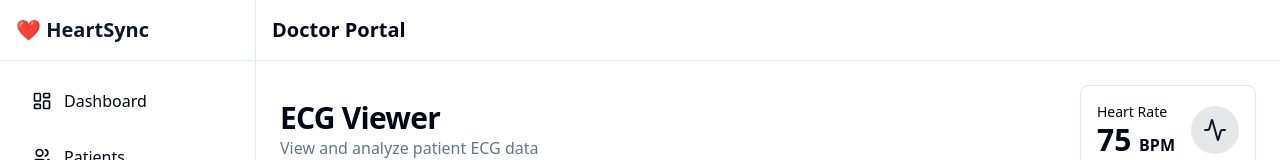
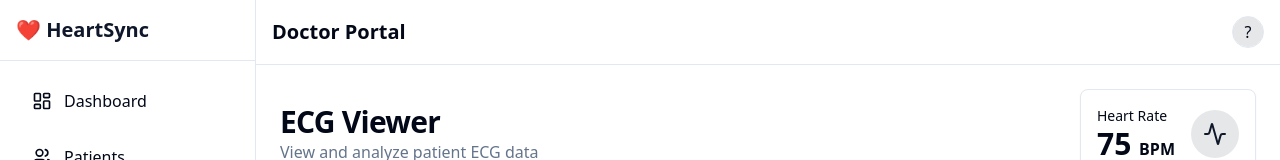
Before and after one commit to shubhamjaiswal69/heartsync-ecg-monitoring-system-, a React (Vite) app: page /doctor/ecg-viewer/1 in a window 1280 px wide. Shown: the top 160 px of the page. Built offline with nearby package versions, Linux system fonts and the light colour scheme.

Commit message:
Add profile button to dashboards
Add profile button to patient and doctor dashboards.

```diff
--- a/src/components/layout/DashboardLayout.tsx
+++ b/src/components/layout/DashboardLayout.tsx
@@ -1,4 +1,3 @@
-
 import { ReactNode, useState } from "react";
 import { Link, useLocation, useNavigate } from "react-router-dom";
 import { Button } from "@/components/ui/button";
@@ -15,6 +14,7 @@ import {
 } from "lucide-react";
 import { cn } from "@/lib/utils";
 import { useAuth } from "@/context/AuthContext";
+import { ProfileDropdown } from "./ProfileDropdown";
 
 interface DashboardLayoutProps {
   children: ReactNode;
@@ -99,7 +99,6 @@ const DashboardLayout = ({ children, userType }: DashboardLayoutProps) => {
 
   return (
     <div className="min-h-screen flex flex-col md:flex-row bg-background">
-      {/* Sidebar - Mobile */}
       <div
         className={cn(
           "fixed inset-0 z-50 bg-background/80 backdrop-blur-sm md:hidden",
@@ -145,7 +144,6 @@ const DashboardLayout = ({ children, userType }: DashboardLayoutProps) => {
         </div>
       </div>
 
-      {/* Sidebar - Desktop */}
       <div className="hidden md:block w-64 bg-card border-r md:min-h-screen">
         <div className="p-4 border-b">
           <Link to="/" className="flex items-center gap-2">
@@ -180,7 +178,6 @@ const DashboardLayout = ({ children, userType }: DashboardLayoutProps) => {
         </nav>
       </div>
 
-      {/* Main Content */}
       <div className="flex-1 flex flex-col min-h-screen">
         <header className="bg-card border-b p-4 flex items-center justify-between">
           <div className="flex items-center gap-2">
@@ -191,6 +188,9 @@ const DashboardLayout = ({ children, userType }: DashboardLayoutProps) => {
               {userType === "patient" ? "Patient Portal" : "Doctor Portal"}
             </h1>
           </div>
+
+          <div className="flex items-center gap-4">
+            <ProfileDropdown />
             <div className="md:hidden">
               <Button
                 variant="ghost"
@@ -202,6 +202,7 @@ const DashboardLayout = ({ children, userType }: DashboardLayoutProps) => {
                 <LogOut className="h-5 w-5" />
               </Button>
             </div>
+          </div>
         </header>
         <main className="flex-1 p-4 md:p-6 overflow-auto">
           {children}
```
Lines whose indentation alone changed are shown as unchanged.
